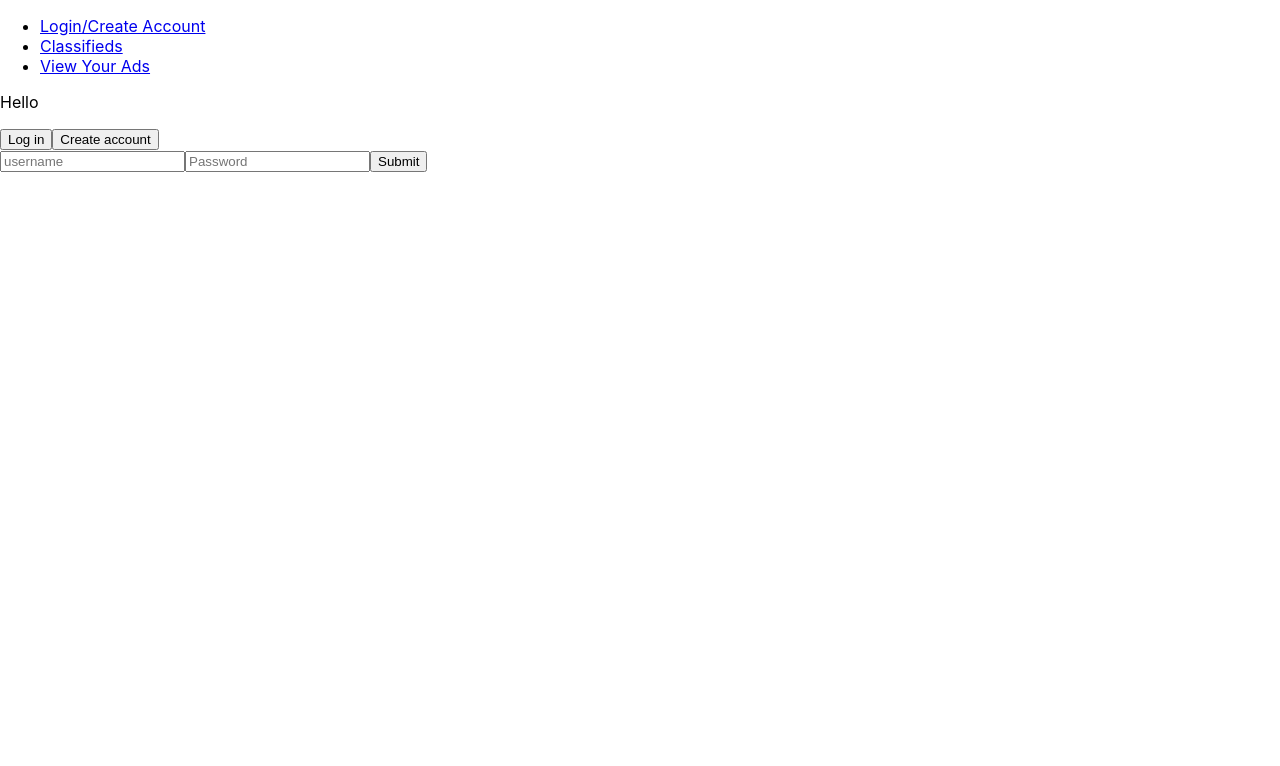
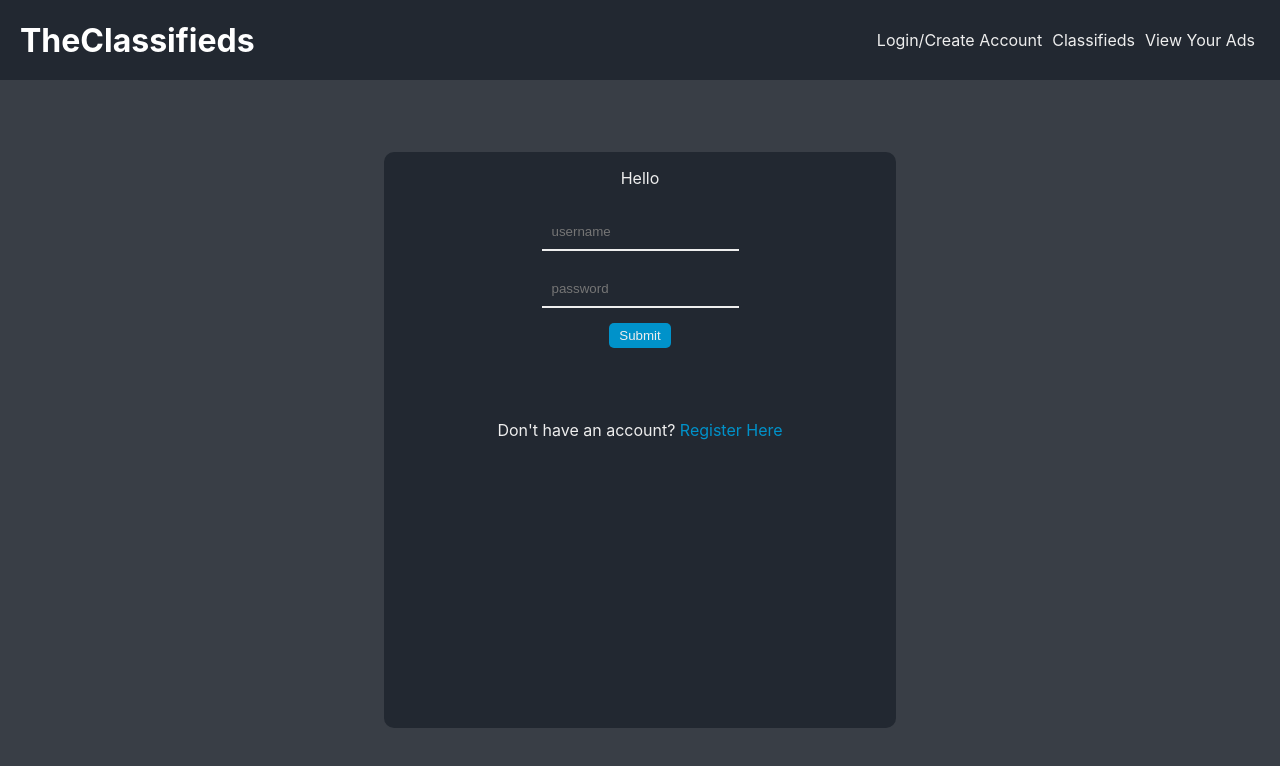
Before and after one commit to jsardinas/laughing-broccoli, a React (Create React App) app in the folder client/: page / in a window 1280 px wide. Shown: the top 766 px of the page. Built offline with nearby package versions, Linux system fonts and the light colour scheme.

Commit message:
ADD style to Login page

```diff
--- a/client/package.json
+++ b/client/package.json
@@ -12,6 +12,7 @@
     "react": "^18.2.0",
     "react-dom": "^18.2.0",
     "react-scripts": "4.0.3",
+    "styled-components": "^5.3.5",
     "web-vitals": "^2.1.4"
   },
   "scripts": {
--- a/client/src/App.js
+++ b/client/src/App.js
@@ -1,16 +1,18 @@
 import React, { useState } from "react";
 import Frame from "./components/pages/Frame";
 import Header from "./components/Header";
-import './App.css';
-
+import "./App.css";
+import { Main } from "./styled/styled";
 
 export default function App() {
-  const [currentPage, setCurrentPage] = useState('LogIn');
+  const [currentPage, setCurrentPage] = useState("LogIn");
   console.log("Hello World");
   return (
     <>
       <Header currentPage={currentPage} setCurrentPage={setCurrentPage} />
-      <Frame currentPage={currentPage} />
+      <Main>
+        <Frame currentPage={currentPage} />
+      </Main>
     </>
   );
 }
--- a/client/src/components/Header.js
+++ b/client/src/components/Header.js
@@ -1,11 +1,14 @@
 import React from "react";
-import NavTabs from './NavTabs';
+import styled from "styled-components";
+import NavTabs from "./NavTabs";
+import { HeaderWrapper } from "../styled/styled";
 
 export default function Header({ currentPage, setCurrentPage }) {
-    const handlePageChange = (page) => setCurrentPage(page);
-    return (
-        <div>
-            <NavTabs currentPage={currentPage} handlePageChange={handlePageChange} />
-        </div>
-    )
+  const handlePageChange = (page) => setCurrentPage(page);
+  return (
+    <HeaderWrapper>
+      <h1>TheClassifieds</h1>
+      <NavTabs currentPage={currentPage} handlePageChange={handlePageChange} />
+    </HeaderWrapper>
+  );
 }
--- a/client/src/components/NavTabs.js
+++ b/client/src/components/NavTabs.js
@@ -1,44 +1,41 @@
-import React from 'react';
-
+import React from "react";
+import styled from "styled-components";
+import { A, Nav } from "../styled/styled";
 // Here we are using object destructuring assignment to pluck off our variables from the props object
 // We assign them to their own variable names
 export default function NavTabs({ currentPage, handlePageChange }) {
   return (
     <>
-            <ul className="nav nav-tabs">
-                <li className="nav-item">
-                    <a
+      <Nav className="nav nav-tabs">
+        <A
           href="#logIn"
-                        onClick={() => handlePageChange('LogIn')}
+          onClick={() => handlePageChange("LogIn")}
           // This is a conditional (ternary) operator that checks to see if the current page is "Home"
           // If it is, we set the current page to 'nav-link-active', otherwise we set it to 'nav-link'
-                        className={currentPage === 'LogIn' ? 'nav-link active' : 'nav-link'}
+          className={currentPage === "LogIn" ? "nav-link active" : "nav-link"}
         >
           Login/Create Account
-                    </a>
-                </li>
-                <li className="nav-item">
-                    <a
+        </A>
+
+        <A
           href="#classifieds"
-                        onClick={() => handlePageChange('Classifieds')}
+          onClick={() => handlePageChange("Classifieds")}
           // Check to see if the currentPage is `About`, and if so we use the active link class from bootstrap. Otherwise, we set it to a normal nav-link
-                        className={currentPage === 'Classifieds' ? 'nav-link active' : 'nav-link'}
+          className={
+            currentPage === "Classifieds" ? "nav-link active" : "nav-link"
+          }
         >
           Classifieds
-                    </a>
-                </li>
-                <li className="nav-item">
-                    <a
+        </A>
+        <A
           href="#userAd"
-                        onClick={() => handlePageChange('UserAd')}
+          onClick={() => handlePageChange("UserAd")}
           // Check to see if the currentPage is `Blog`, and if so we use the active link class from bootstrap. Otherwise, we set it to a normal nav-link
-                        className={currentPage === 'UserAd' ? 'nav-link active' : 'nav-link'}
+          className={currentPage === "UserAd" ? "nav-link active" : "nav-link"}
         >
           View Your Ads
-                    </a>
-                </li>
-
-            </ul>
+        </A>
+      </Nav>
     </>
   );
 }
--- a/client/src/components/pages/Frame.js
+++ b/client/src/components/pages/Frame.js
@@ -1,29 +1,29 @@
-import React from 'react';
-import Classifieds from './Classifieds';
-import UserAdEdit from './UserAdEdit';
-import LogIn from './LogIn'
+import React from "react";
+import Classifieds from "./Classifieds";
+import UserAdEdit from "./UserAdEdit";
+import LogIn from "./LogIn";
+import { Page } from "../../styled/styled";
 
 export default function Frame({ currentPage }) {
-
   // This method is checking to see what the value of `currentPage` is. Depending on the value of currentPage, we return the corresponding component to render.
   const renderPage = () => {
-    if (currentPage === 'LogIn') {
+    if (currentPage === "LogIn") {
       return <LogIn />;
     }
-    if (currentPage === 'Classifieds') {
+    if (currentPage === "Classifieds") {
       return <Classifieds />;
     }
-    if (currentPage === 'UserAd') {
+    if (currentPage === "UserAd") {
       return <UserAdEdit />;
     }
     return <LogIn />;
   };
 
   return (
-    <div>
+    <Page>
       {/* We are passing the currentPage from state and the function to update it */}
       {/* Here we are calling the renderPage method which will return a component  */}
       {renderPage()}
-    </div>
+    </Page>
   );
 }
--- a/client/src/components/pages/LogIn.js
+++ b/client/src/components/pages/LogIn.js
@@ -1,6 +1,13 @@
 import React, { useState } from "react";
 import axios from "../../utils/axios";
 import { useNavigate } from "react-router-dom";
+import {
+  Button,
+  FormWrapper,
+  Input,
+  LoginDiv,
+  Span,
+} from "../../styled/styled";
 
 // Here we import a helper function that will check if the email is valid
 import { checkPassword, validateEmail } from "../../utils/helpers";
@@ -66,6 +73,7 @@ function Form() {
         if (res.status == 200) {
           if (request == "/login") {
             localStorage.setItem("token", res.data.token);
+            console.log(res.data);
             window.history.pushState({}, "", "/abc");
             // navigate("/abt");
             // alert("user login successful");
@@ -88,17 +96,11 @@ function Form() {
   };
 
   return (
-    <div>
+    <LoginDiv>
       <p>Hello {userName}</p>
-      <button type="button" onClick={() => showLogInForm(true)}>
-        Log in
-      </button>
-      <button type="button" onClick={() => showLogInForm(false)}>
-        Create account
-      </button>
-      <form className="form">
+      <FormWrapper className="form">
         {isLogInForm === true ? null : (
-          <input
+          <Input
             value={email}
             name="email"
             onChange={handleInputChange}
@@ -106,31 +108,48 @@ function Form() {
             placeholder="email"
           />
         )}
-        <input
+        <Input
           value={userName}
           name="userName"
           onChange={handleInputChange}
           type="text"
           placeholder="username"
         />
-        <input
+        <Input
           value={password}
           name="password"
           onChange={handleInputChange}
           type="password"
-          placeholder="Password"
+          placeholder="password"
         />
 
-        <button type="button" onClick={handleFormSubmit}>
+        <Button type="button" onClick={handleFormSubmit}>
           Submit
-        </button>
-      </form>
+        </Button>
+      </FormWrapper>
+      {isLogInForm === true ? (
+        <p>
+          Don't have an account?{" "}
+          <Span onClick={() => showLogInForm(false)}>Register Here</Span>
+        </p>
+      ) : (
+        <p>
+          Already have an account?{" "}
+          <Span onClick={() => showLogInForm(true)}>Login Here</Span>
+        </p>
+      )}
+      {/* <Button type="button" onClick={() => showLogInForm(true)}>
+        Log in
+      </Button>
+      <Button type="button" onClick={() => showLogInForm(false)}>
+        Create account
+      </Button> */}
       {errorMessage && (
         <div>
           <p className="error-text">{errorMessage}</p>
         </div>
       )}
-    </div>
+    </LoginDiv>
   );
 }
 
--- /dev/null
+++ b/client/src/styled/styled.js
@@ -0,0 +1,100 @@
+import styled from "styled-components";
+// .first-color { black
+// 	background: #222831;
+// }
+
+// .second-color { dark gray
+// 	background: #393e46;
+// }
+
+// .third-color { blue
+// 	background: #0092ca;
+// }
+
+// .fourth-color { light gray
+// 	background: #eeeeee;
+// }
+export const Button = styled.button`
+  background-color: #0092ca;
+  color: #eeeeee;
+  padding: 5px 10px;
+  border: none;
+  border-radius: 5px;
+  margin: 5px;
+  &:hover {
+    background-color: darkblue;
+  }
+`;
+
+export const Nav = styled.nav`
+  display: flex;
+  justify-content: space-evenly;
+`;
+
+export const A = styled.a`
+  color: #eeeeee;
+  text-decoration: none;
+  margin: 0 5px;
+  &:hover {
+    color: #0092ca;
+  }
+`;
+
+export const HeaderWrapper = styled.header`
+  display: flex;
+  background-color: #222831;
+  height: 10vh;
+  align-items: center;
+  color: white;
+  justify-content: space-between;
+  padding: 0 20px;
+`;
+
+export const Main = styled.div`
+  width: 100%;
+  min-height: 90vh;
+  display: flex;
+  justify-content: center;
+  background-color: #393e46;
+`;
+
+export const Page = styled.div`
+  display: flex;
+  justify-content: center;
+  align-items: center;
+
+  width: 80%;
+`;
+
+export const LoginDiv = styled.div`
+  display: flex;
+  width: 50%;
+  height: 80%;
+  flex-direction: column;
+  align-items: center;
+  background-color: #222831;
+  color: #eeeeee;
+  border-radius: 10px;
+`;
+
+export const FormWrapper = styled.form`
+  display: flex;
+  height: 200px;
+  flex-direction: column;
+  align-items: center;
+`;
+
+export const Input = styled.input`
+  background-color: transparent;
+  border: none;
+  border-bottom: 2px solid #eeeeee;
+  padding: 10px;
+  margin: 10px 0;
+`;
+
+export const Span = styled.span`
+  color: #0092ca;
+  &:hover {
+    color: darkblue;
+  }
+`;
```
Also changed, not shown: 1 other file (tests, documents, lock files or other folders). Lines whose indentation alone changed are shown as unchanged.
